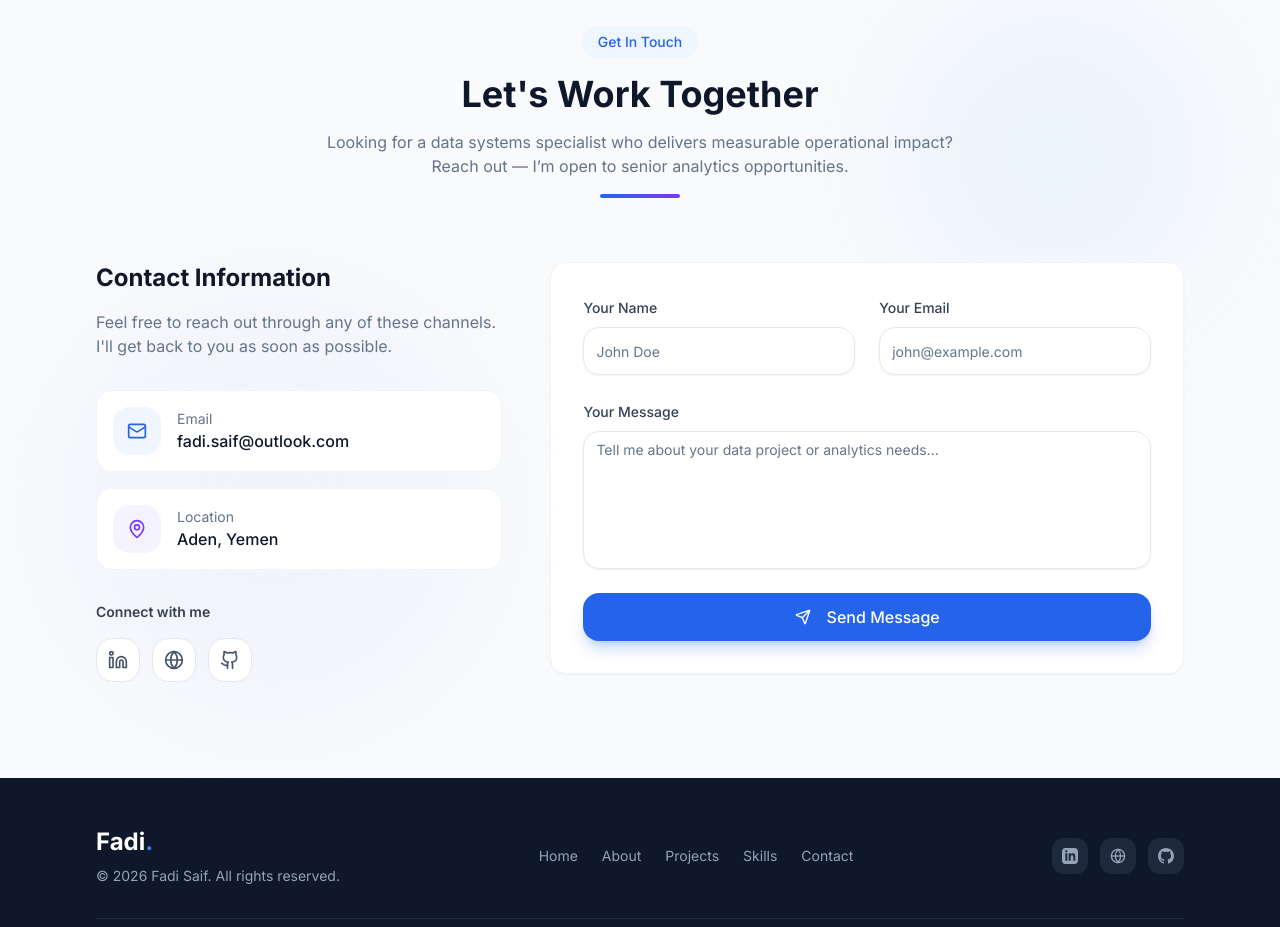
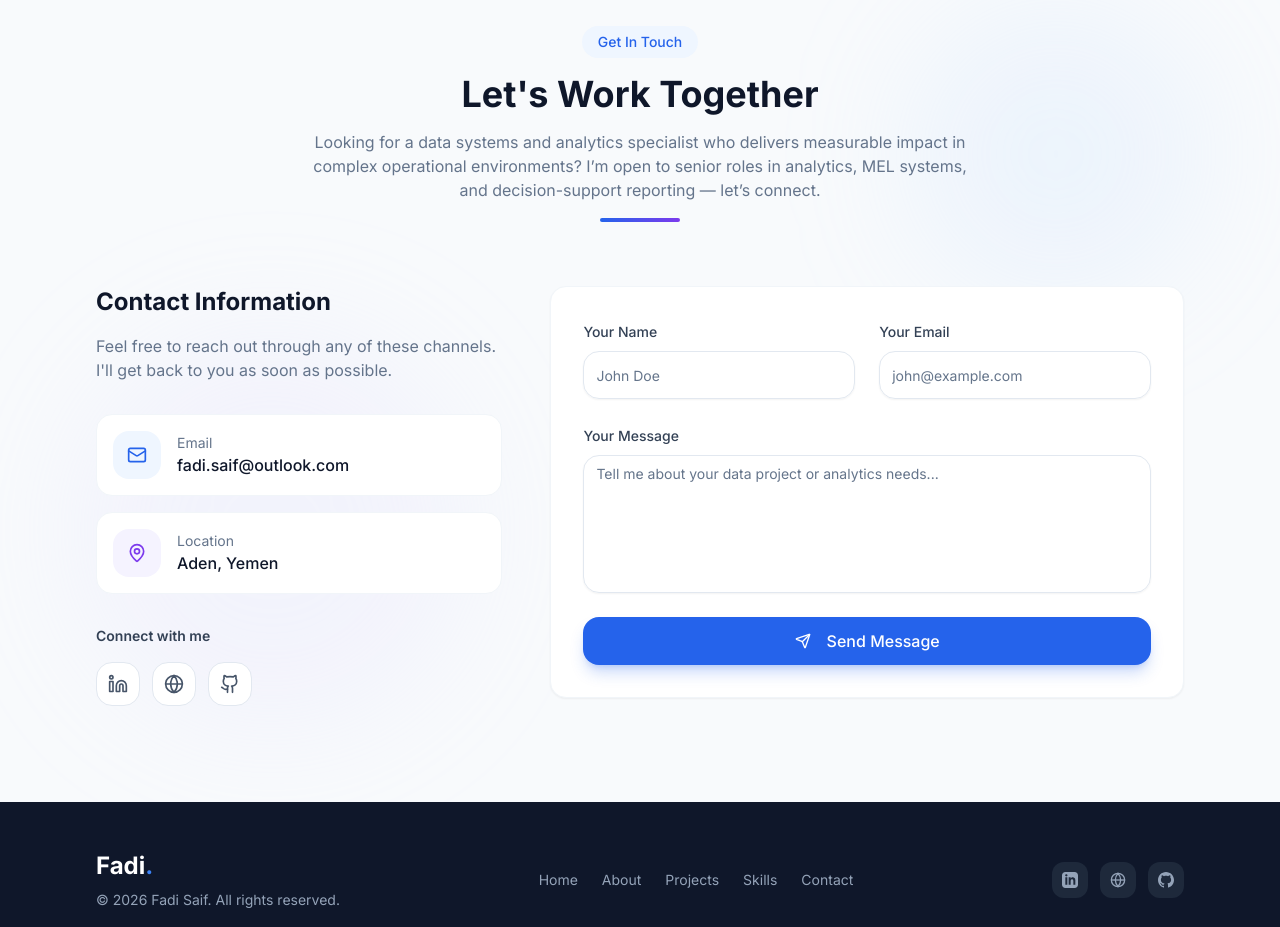
Before and after one commit to FadiSaif-BA/Portfolio, a React (Vite) app: page / in a window 1280 px wide. Shown: the part 4400-5327 px from the top of the page. Built offline with nearby package versions, Linux system fonts and the light colour scheme.

Commit message:
Update Contact.tsx

```diff
--- a/src/sections/Contact.tsx
+++ b/src/sections/Contact.tsx
@@ -121,8 +121,8 @@ export function Contact() {
             Let's Work Together
           </h2>
           <p className="text-slate-500 max-w-2xl mx-auto">
-            Looking for a data systems specialist who delivers measurable operational impact?
-            Reach out — I’m open to senior analytics opportunities.
+            Looking for a data systems and analytics specialist who delivers measurable impact in complex operational environments?
+            I’m open to senior roles in analytics, MEL systems, and decision-support reporting — let’s connect.
           </p>
           <div className="w-20 h-1 bg-gradient-to-r from-blue-600 to-violet-600 rounded-full mx-auto mt-4" />
         </div>
```
